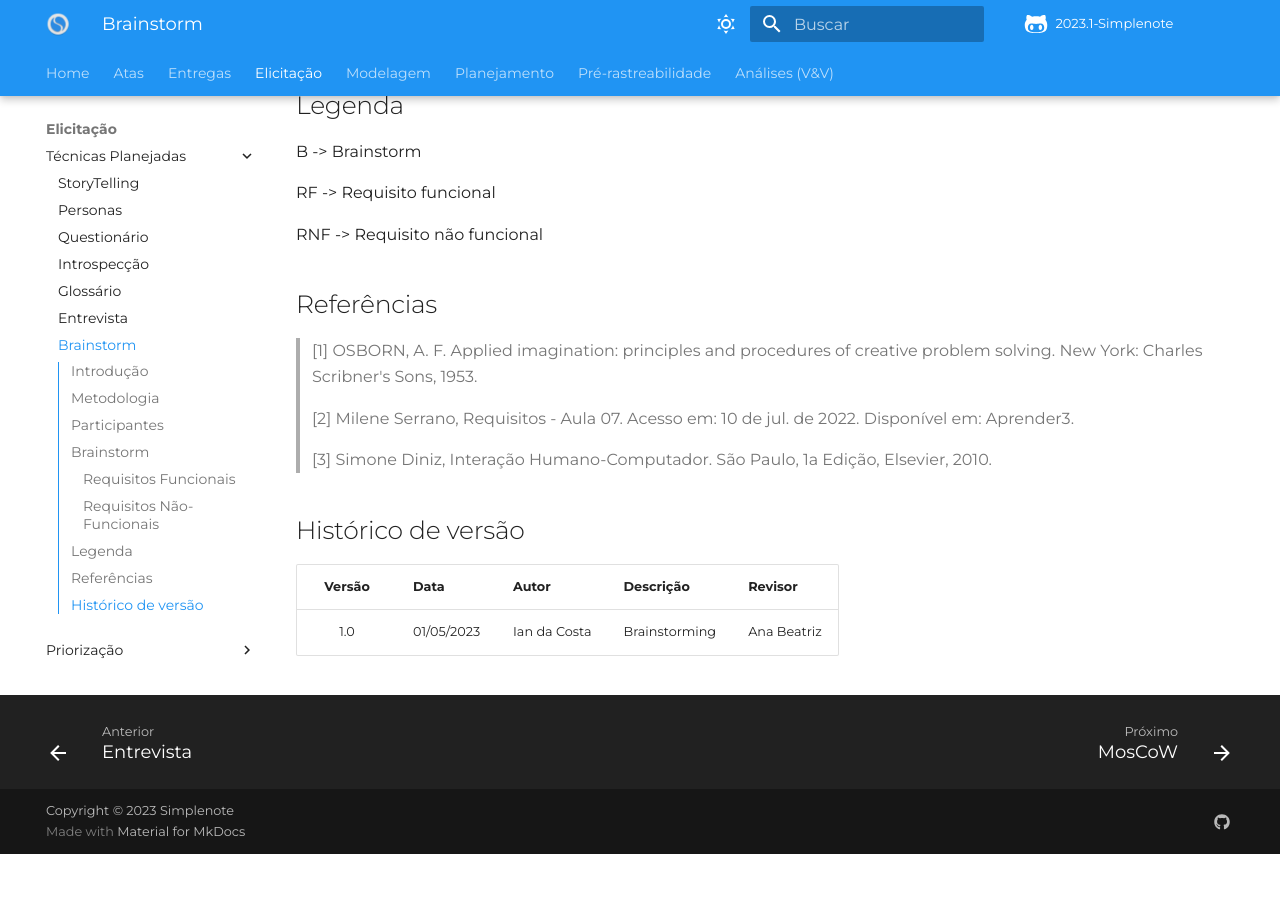
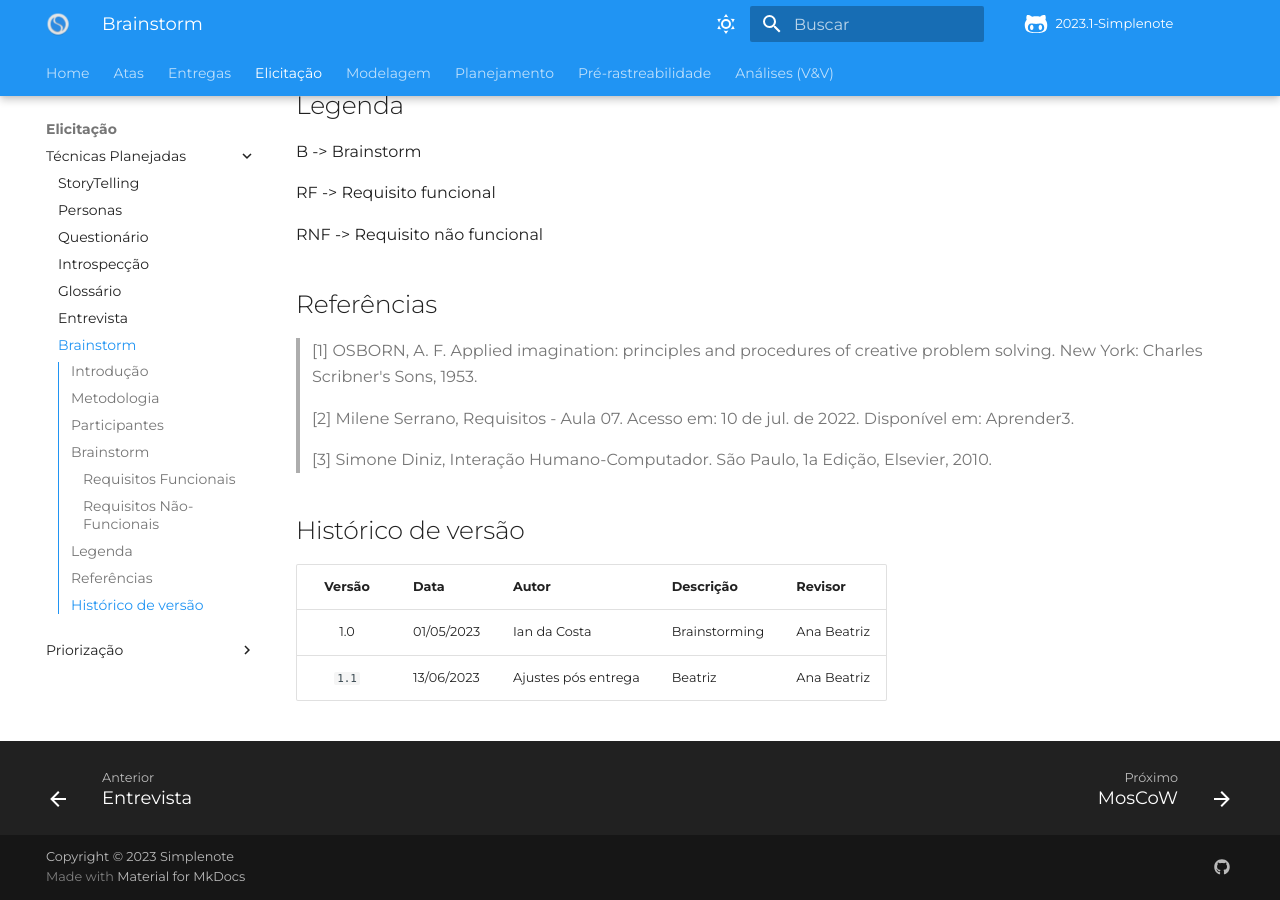
Before and after one commit to Requisitos-de-Software/2023.1-Simplenote, an MkDocs documentation site: the page built from docs/elicitacao/brainstorming.md, in a window 1280 px wide and 900 px high, scrolled down 2793 px. Built offline with MkDocs 1.6.1 and Material for MkDocs 9.7.7, drawn with Linux system fonts in a browser that asks for light colours; some web fonts are replaced; comment, search, counter and statistics services are not loaded; before the commit the page ends 3647 px from its top, so only the background shows below that.

Commit message:
Update brainstorming.md

```diff
--- a/docs/elicitacao/brainstorming.md
+++ b/docs/elicitacao/brainstorming.md
@@ -96,3 +96,4 @@ RNF -> Requisito não funcional
 | Versão | Data       | Autor        | Descrição     | Revisor     |
 | :----: | ---------- | ------------ | ------------- | ----------- |
 |  1.0   | 01/05/2023 | Ian da Costa | Brainstorming | Ana Beatriz |
+| `1.1`  | 13/06/2023 | Ajustes pós entrega               | Beatriz | Ana Beatriz      |
```
